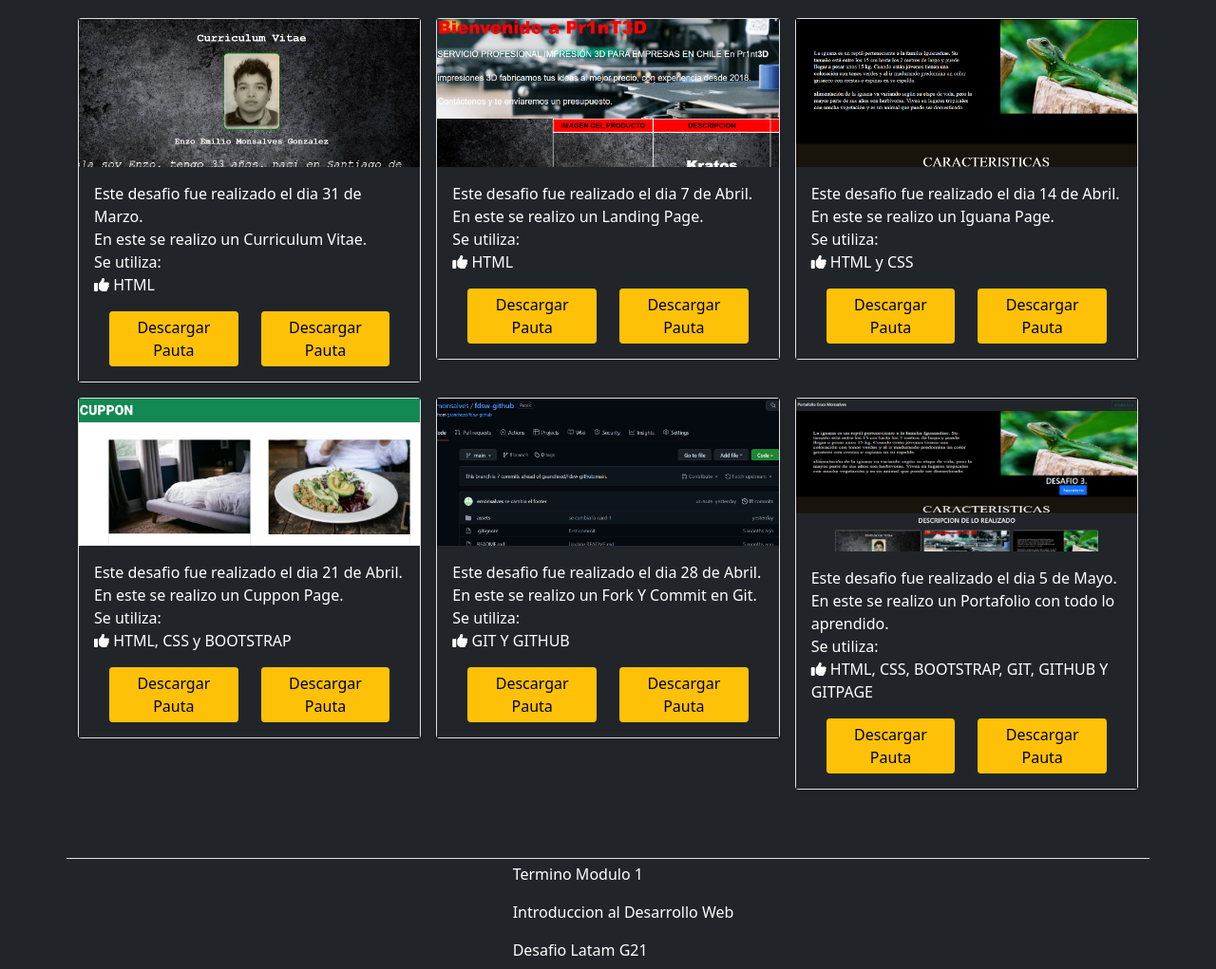
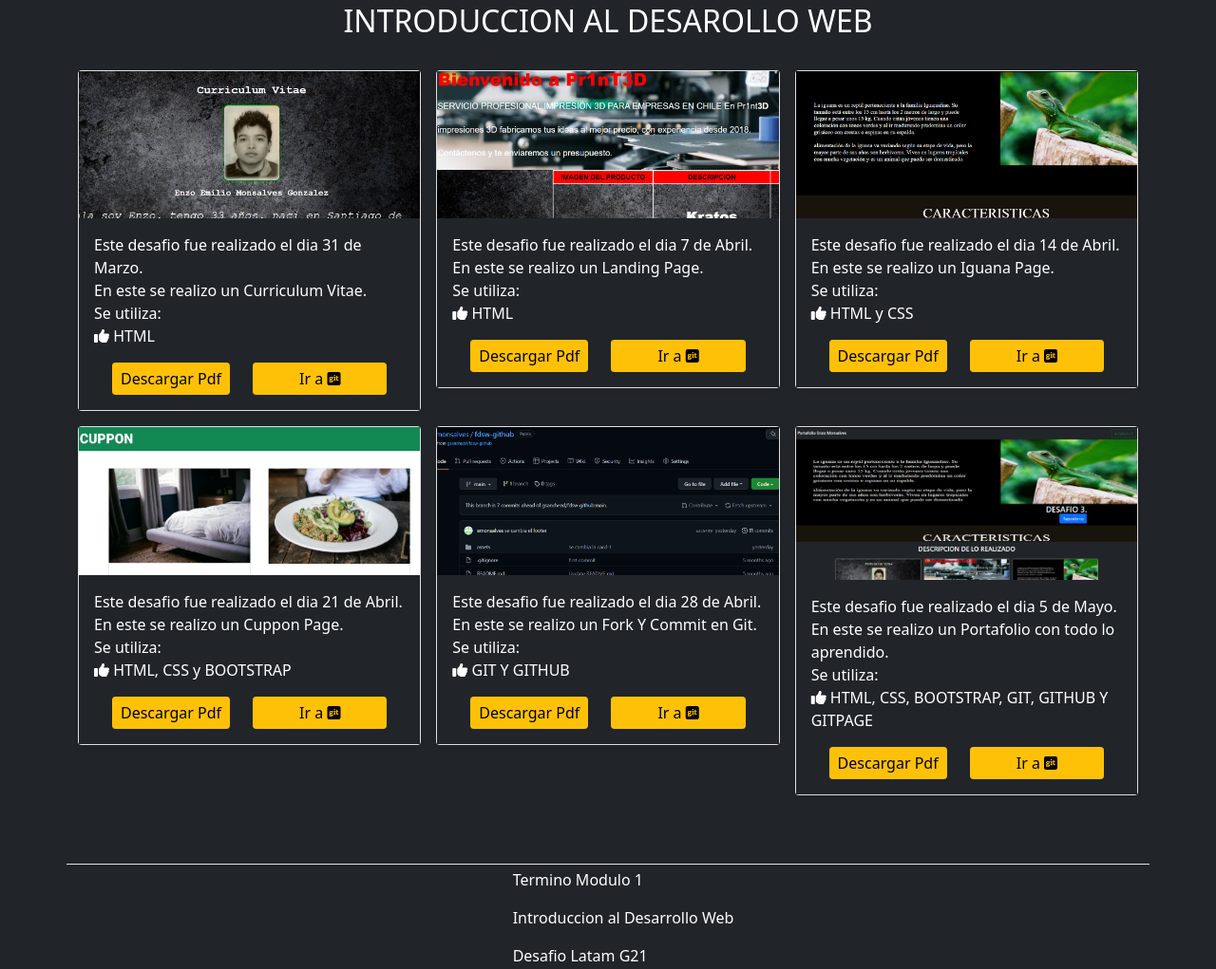
Before and after one commit to emonsalves/emonsalves.github.io, a plain HTML site: page index.html in a window 1280 px wide. Shown: the part 595-1616 px from the top of the page at 95% size. Drawn offline with nearby package versions, Linux system fonts and the light colour scheme.

Commit message:
Update: Se cambiaron los btn de card y se agrego un icono de git

```diff
--- a/index.html
+++ b/index.html
@@ -110,6 +110,7 @@
 
   <section>
     <h2 class="text-center mt-3 mb-3">DESCRIPCION DE LO REALIZADO</h2>
+    <h2 class="text-center mt-3 mb-3">INTRODUCCION AL DESAROLLO WEB</h2>
     <div class="album py-5 bg-light mt-0 pt-3 bg-dark">
       <div class="container">
 
@@ -125,14 +126,15 @@
                   <br> <i class="fa-solid fa-thumbs-up"></i> HTML
                 </p>
                 <div class="container-fluid">
-                  <div class="row">
-                    <div class="col text-center">
+                  <div class="row justify-content-center">
+                    <div class="col-auto">
                       <a href="assets/docs/Desafío Final - Desarrollo de portafolio.pdf" target="_blank"
-                        rel="noopener noreferrer" class="btn btn-sm btn-warning">Descargar Pauta </a>
+                        rel="noopener noreferrer" class="btn btn-sm btn-warning">Descargar Pdf </a>
                     </div>
-                    <div class="col text-center">
+                    <div class="col-auto">
                       <a href="assets/docs/Desafío Final - Desarrollo de portafolio.pdf" target="_blank"
-                        rel="noopener noreferrer" class="btn btn-sm btn-warning">Descargar Pauta </a>
+                        rel="noopener noreferrer" class="btn btn-sm btn-warning pe-5 ps-5">Ir a <i
+                          class="fa-brands fa-git-square"></i></a>
                     </div>
                   </div>
                 </div>
@@ -152,14 +154,15 @@
                   HTML
                 </p>
                 <div class="container-fluid">
-                  <div class="row">
-                    <div class="col text-center">
+                  <div class="row justify-content-center">
+                    <div class="col-auto">
                       <a href="assets/docs/Desafío Final - Desarrollo de portafolio.pdf" target="_blank"
-                        rel="noopener noreferrer" class="btn btn-sm btn-warning">Descargar Pauta </a>
+                        rel="noopener noreferrer" class="btn btn-sm btn-warning">Descargar Pdf </a>
                     </div>
-                    <div class="col text-center">
+                    <div class="col-auto">
                       <a href="assets/docs/Desafío Final - Desarrollo de portafolio.pdf" target="_blank"
-                        rel="noopener noreferrer" class="btn btn-sm btn-warning">Descargar Pauta </a>
+                        rel="noopener noreferrer" class="btn btn-sm btn-warning pe-5 ps-5">Ir a <i
+                          class="fa-brands fa-git-square"></i></a>
                     </div>
                   </div>
                 </div>
@@ -179,14 +182,15 @@
                   HTML y CSS
                 </p>
                 <div class="container-fluid">
-                  <div class="row">
-                    <div class="col text-center">
+                  <div class="row justify-content-center">
+                    <div class="col-auto">
                       <a href="assets/docs/Desafío Final - Desarrollo de portafolio.pdf" target="_blank"
-                        rel="noopener noreferrer" class="btn btn-sm btn-warning">Descargar Pauta </a>
+                        rel="noopener noreferrer" class="btn btn-sm btn-warning">Descargar Pdf </a>
                     </div>
-                    <div class="col text-center">
+                    <div class="col-auto">
                       <a href="assets/docs/Desafío Final - Desarrollo de portafolio.pdf" target="_blank"
-                        rel="noopener noreferrer" class="btn btn-sm btn-warning">Descargar Pauta </a>
+                        rel="noopener noreferrer" class="btn btn-sm btn-warning pe-5 ps-5">Ir a <i
+                          class="fa-brands fa-git-square"></i></a>
                     </div>
                   </div>
                 </div>
@@ -207,14 +211,15 @@
                   HTML, CSS y BOOTSTRAP
                 </p>
                 <div class="container-fluid">
-                  <div class="row">
-                    <div class="col text-center">
+                  <div class="row justify-content-center">
+                    <div class="col-auto">
                       <a href="assets/docs/Desafío Final - Desarrollo de portafolio.pdf" target="_blank"
-                        rel="noopener noreferrer" class="btn btn-sm btn-warning">Descargar Pauta </a>
+                        rel="noopener noreferrer" class="btn btn-sm btn-warning">Descargar Pdf </a>
                     </div>
-                    <div class="col text-center">
+                    <div class="col-auto">
                       <a href="assets/docs/Desafío Final - Desarrollo de portafolio.pdf" target="_blank"
-                        rel="noopener noreferrer" class="btn btn-sm btn-warning">Descargar Pauta </a>
+                        rel="noopener noreferrer" class="btn btn-sm btn-warning pe-5 ps-5">Ir a <i
+                          class="fa-brands fa-git-square"></i></a>
                     </div>
                   </div>
                 </div>
@@ -233,14 +238,15 @@
                   GIT Y GITHUB
                 </p>
                 <div class="container-fluid">
-                  <div class="row">
-                    <div class="col text-center">
+                  <div class="row justify-content-center">
+                    <div class="col-auto">
                       <a href="assets/docs/Desafío Final - Desarrollo de portafolio.pdf" target="_blank"
-                        rel="noopener noreferrer" class="btn btn-sm btn-warning">Descargar Pauta </a>
+                        rel="noopener noreferrer" class="btn btn-sm btn-warning">Descargar Pdf </a>
                     </div>
-                    <div class="col text-center">
+                    <div class="col-auto">
                       <a href="assets/docs/Desafío Final - Desarrollo de portafolio.pdf" target="_blank"
-                        rel="noopener noreferrer" class="btn btn-sm btn-warning">Descargar Pauta </a>
+                        rel="noopener noreferrer" class="btn btn-sm btn-warning pe-5 ps-5">Ir a <i
+                          class="fa-brands fa-git-square"></i></a>
                     </div>
                   </div>
                 </div>
@@ -260,14 +266,15 @@
                   HTML, CSS, BOOTSTRAP, GIT, GITHUB Y GITPAGE
                 </p>
                 <div class="container-fluid">
-                  <div class="row">
-                    <div class="col text-center">
+                  <div class="row justify-content-center">
+                    <div class="col-auto">
                       <a href="assets/docs/Desafío Final - Desarrollo de portafolio.pdf" target="_blank"
-                        rel="noopener noreferrer" class="btn btn-sm btn-warning">Descargar Pauta </a>
+                        rel="noopener noreferrer" class="btn btn-sm btn-warning">Descargar Pdf </a>
                     </div>
-                    <div class="col text-center">
+                    <div class="col-auto">
                       <a href="assets/docs/Desafío Final - Desarrollo de portafolio.pdf" target="_blank"
-                        rel="noopener noreferrer" class="btn btn-sm btn-warning">Descargar Pauta </a>
+                        rel="noopener noreferrer" class="btn btn-sm btn-warning pe-5 ps-5">Ir a <i
+                          class="fa-brands fa-git-square"></i></a>
                     </div>
                   </div>
                 </div>
```
